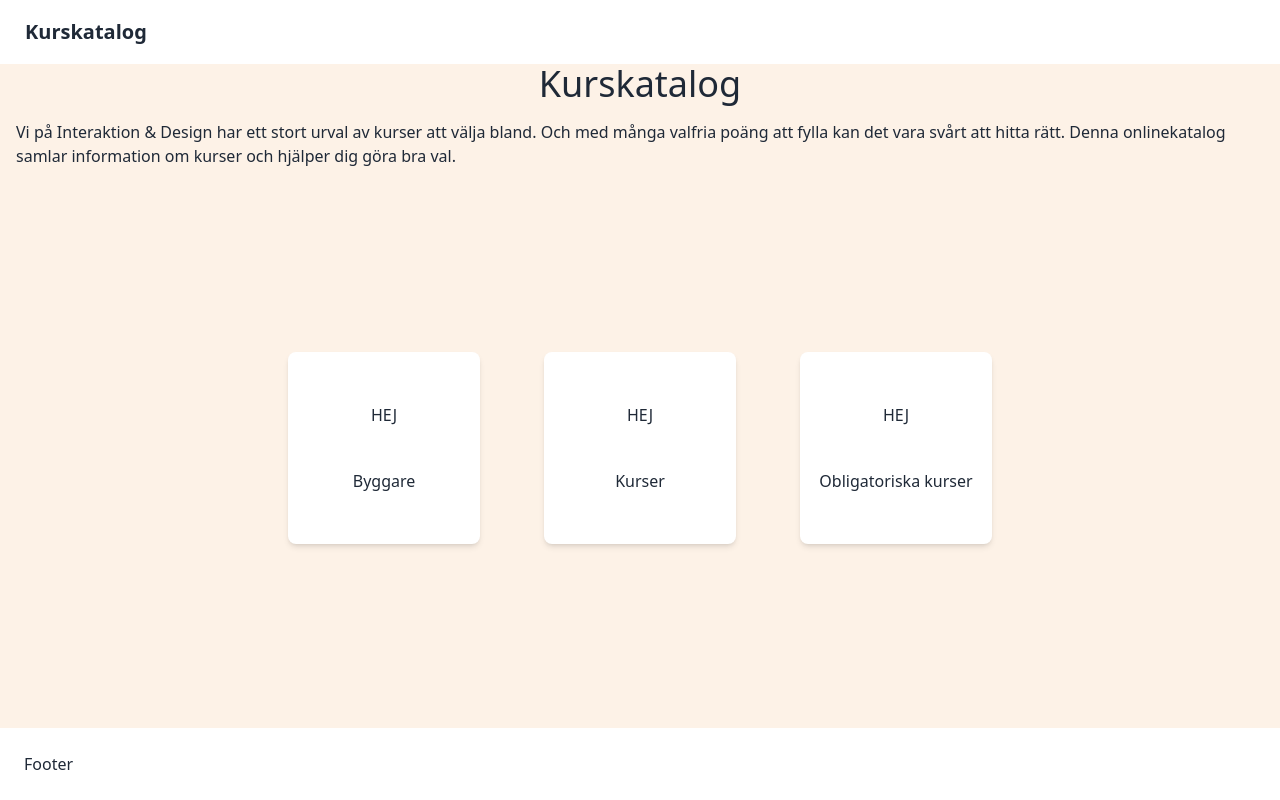
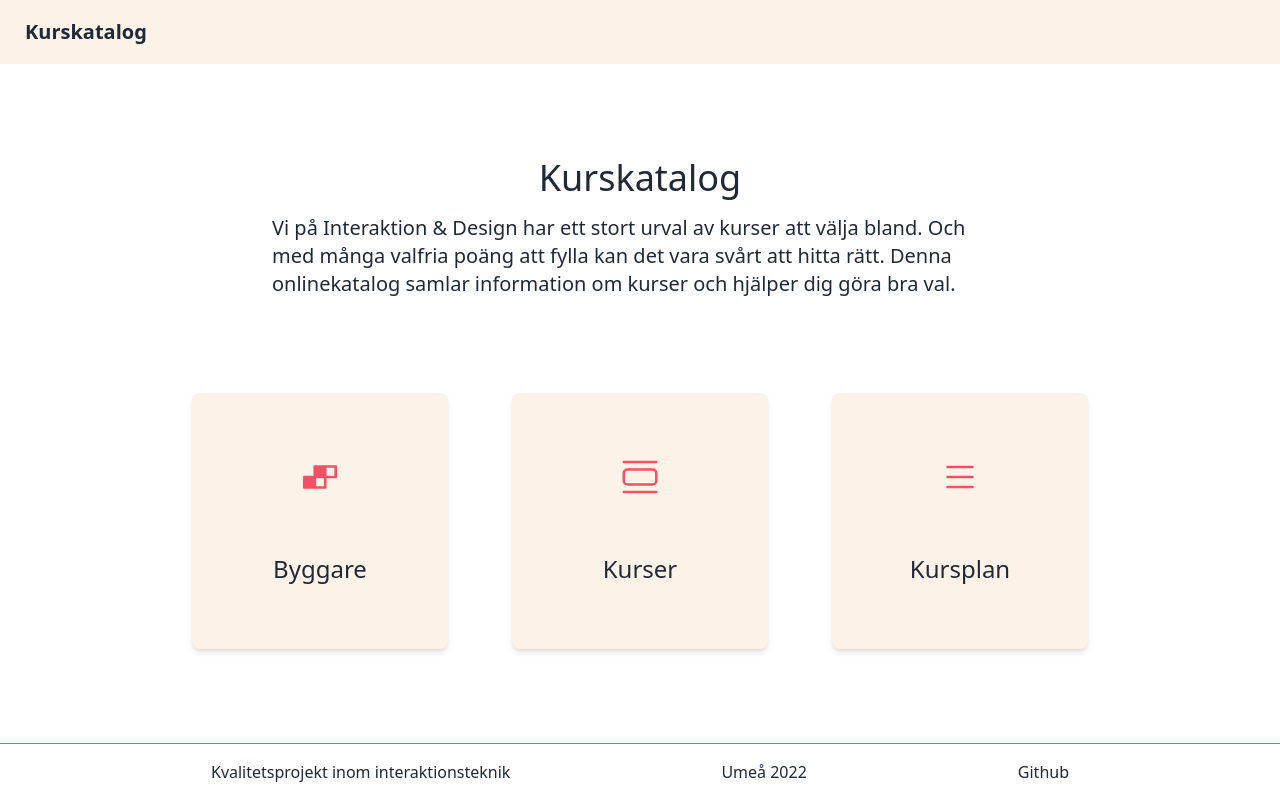
Before and after one commit to HawkieOne/kurskatalog-id, a React (Create React App) app: page / in a window 1280 px wide. Built offline with nearby package versions, Linux system fonts and the light colour scheme; the HTML template or start-up script is replaced by a standard one.

Commit message:
beauitied homepage and related changes
- home page looks better
- Text component more customizable
- Uses automcomplete to help with input
- Use TextVaraint to set sizes

```diff
--- a/package.json
+++ b/package.json
@@ -14,6 +14,7 @@
     "jest": "^27.5.1",
     "react": "^18.2.0",
     "react-dom": "^18.2.0",
+    "react-icons": "^4.6.0",
     "react-scripts": "5.0.1",
     "tailwindcss": "^3.2.1",
     "typescript": "^4.8.4",
--- a/src/components/Footer.tsx
+++ b/src/components/Footer.tsx
@@ -1,9 +1,12 @@
-import React from 'react'
+import { TextVariant } from '../shared/constants'
+import Text from './Text'
 
 export default function Footer() {
   return (
-    <div className="bg-white p-6">
-        Footer
+    <div className="bg-white py-4 flex justify-evenly border-t border-pink">
+        <Text size={TextVariant.small}>Kvalitetsprojekt inom interaktionsteknik</Text>
+        <Text size={TextVariant.small}>Umeå 2022</Text>
+        <Text size={TextVariant.small} hoverColor="text-pink"><a href="https://github.com/HawkieOne/kurskatalog-id">Github</a></Text>
     </div>
   )
 }
--- a/src/components/IconButton.tsx
+++ b/src/components/IconButton.tsx
@@ -1,5 +1,6 @@
 import React from "react";
 import { Link } from "react-router-dom";
+import { TextVariant } from "../shared/constants";
 import Text from "./Text";
 
 interface IconButtonProps {
@@ -11,11 +12,11 @@ interface IconButtonProps {
 
 export default function IconButton({ icon, text, size, to }: IconButtonProps) {
   return (
-    <div className="bg-white rounded-lg shadow-md">
+    <div className="bg-cream rounded-lg shadow-md group hover:outline hover:outline-pink">
       {size === "small" && (
         <div className="p-2">
           {icon}
-          {text && <Text>{text}</Text>}
+          {text && <Text size={TextVariant.medium}>{text}</Text>}
         </div>
       )}
       {size === "medium" && (
@@ -27,10 +28,12 @@ export default function IconButton({ icon, text, size, to }: IconButtonProps) {
       {size === "large" && (
         <Link
           to={to}
-          className="h-48 w-48 p-2 flex flex-col justify-evenly items-center"
+          className="h-64 w-64 p-2 flex flex-col justify-evenly items-center"
         >
-          {icon}
-          {text && <Text>{text}</Text>}
+          <div className="text-pink group-hover:text-onyx">
+            {icon}
+          </div>
+          {text && <Text size={TextVariant.large}>{text}</Text>}
         </Link>
       )}
     </div>
--- a/src/components/Navbar.tsx
+++ b/src/components/Navbar.tsx
@@ -2,8 +2,8 @@ import { Link } from "react-router-dom";
 
 export default function Navbar() {
   return (
-    <div className="navbar bg-white p-2">
-        <Link to="/" className="btn btn-ghost normal-case text-xl">
+    <div className="navbar bg-cream p-2 shadow-lg">
+        <Link to="/" className="btn btn-ghost normal-case text-xl text-onyx">
             Kurskatalog
         </Link>
     </div>
--- a/src/components/Text.tsx
+++ b/src/components/Text.tsx
@@ -1,12 +1,16 @@
 import React from 'react'
+import { AllowedColors, TextVariant } from '../shared/interfaces';
 
 interface TextProps {
     children: React.ReactNode;
+    size: TextVariant;
+    color?: AllowedColors;
+    hoverColor?: AllowedColors;
 }
 
-export default function Text({ children } : TextProps) {
+export default function Text({ children, size, color, hoverColor } : TextProps) {
   return (
-    <p>
+    <p className={`text-onyx ${size} ${color && color} ${hoverColor && (`group-hover:${hoverColor}`)}`}>
         {children}
     </p>
   )
--- a/src/components/Title.tsx
+++ b/src/components/Title.tsx
@@ -6,7 +6,7 @@ interface TitleProps {
 
 export default function Title({ children } : TitleProps) {
   return (
-    <h1 className="text-4xl">
+    <h1 className="text-4xl text-onyx">
         {children}
     </h1>
   )
--- a/src/pages/Home.tsx
+++ b/src/pages/Home.tsx
@@ -3,33 +3,38 @@ import Footer from "../components/Footer";
 import IconButton from "../components/IconButton";
 import Text from "../components/Text";
 import Title from "../components/Title";
+import { TextVariant } from "../shared/constants";
+import { AiFillBuild } from 'react-icons/ai';
+import { BsList, BsViewList } from 'react-icons/bs';
 
 export default function Home() {
   return (
-    <main className="h-full flex flex-col justify-between bg-cream">
-      <div className="flex flex-col items-center space-y-4 px-4">
+    <main className="h-full flex flex-col justify-between bg-white">
+      <div className="h-full flex flex-col justify-evenly items-center">
+      <div className="w-3/5 flex flex-col items-center space-y-4 px-4">
         <Title>Kurskatalog</Title>
-        <Text>
+        <Text size={TextVariant.medium}>
           Vi på Interaktion & Design har ett stort urval av kurser att välja
           bland. Och med många valfria poäng att fylla kan det vara svårt att
           hitta rätt. Denna onlinekatalog samlar information om kurser och
           hjälper dig göra bra val.
         </Text>
       </div>
-      <div className="hidden sm:flex justify-center space-x-16">
+      <div className="hidden sm:flex justify-center space-x-16 red-">
         <IconButton
-          icon={<p>HEJ</p>}
+          icon={<AiFillBuild size={"2.5em"} />}
           text="Byggare"
           size="large"
           to="/byggare"
         />
-        <IconButton icon={<p>HEJ</p>} text="Kurser" size="large" to="/kurser" />
+        <IconButton icon={<BsViewList size={"2.5em"} />} text="Kurser" size="large" to="/kurser" />
         <IconButton
-          icon={<p>HEJ</p>}
-          text="Obligatoriska kurser"
+          icon={<BsList size={"2.5em"} />}
+          text="Kursplan"
           size="large"
           to="/obligatoriskt"
         />
+      </div>
       </div>
       <div className="hidden sm:block">
         <Footer />
--- /dev/null
+++ b/src/shared/constants.ts
@@ -0,0 +1,8 @@
+import { TextVariantObject } from "./interfaces";
+
+export const TextVariant: TextVariantObject = {
+    small: "text-md",
+    medium: "text-xl",
+    large: "text-2xl",
+    xl: "text-3xl",
+}
--- a/src/shared/interfaces.ts
+++ b/src/shared/interfaces.ts
@@ -1,13 +1,24 @@
+export type TextVariant = "text-md" | "text-xl" | "text-2xl" | "text-3xl";
+
+export interface TextVariantObject {
+    small: TextVariant;
+    medium: TextVariant;
+    large: TextVariant;
+    xl: TextVariant;
+}
+
+export type AllowedColors = "text-black" | "text-white" | "text-pink" | "text-onyx" | "text-cream";
+
 export interface Course {
-    name: string,
+    name: string;
     description: string;
-    pace: number,
-    startDate: number,
-    endDate: number,
-    points: number,
-    location: string,
-    studyForm: string, // CAN ONLY BE SOME VALUES
-    code: string,
-    link: string,
-    letter: string
+    pace: number;
+    startDate: number;
+    endDate: number;
+    points: number;
+    location: string;
+    studyForm: string; // CAN ONLY BE SOME VALUES
+    code: string;
+    link: string;
+    letter: string;
 }
```
Also changed, not shown: 1 other file (tests, documents, lock files or other folders).
